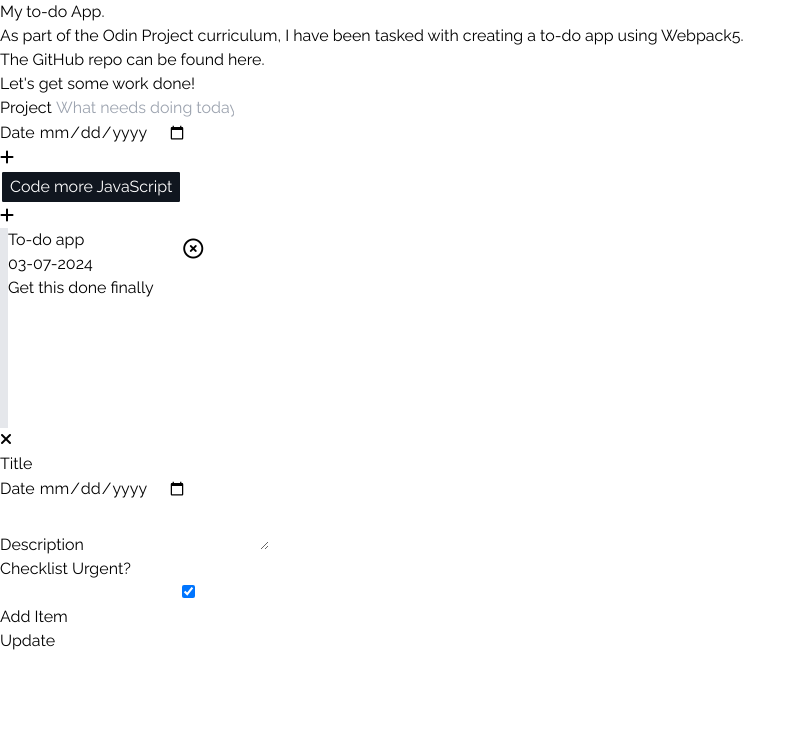
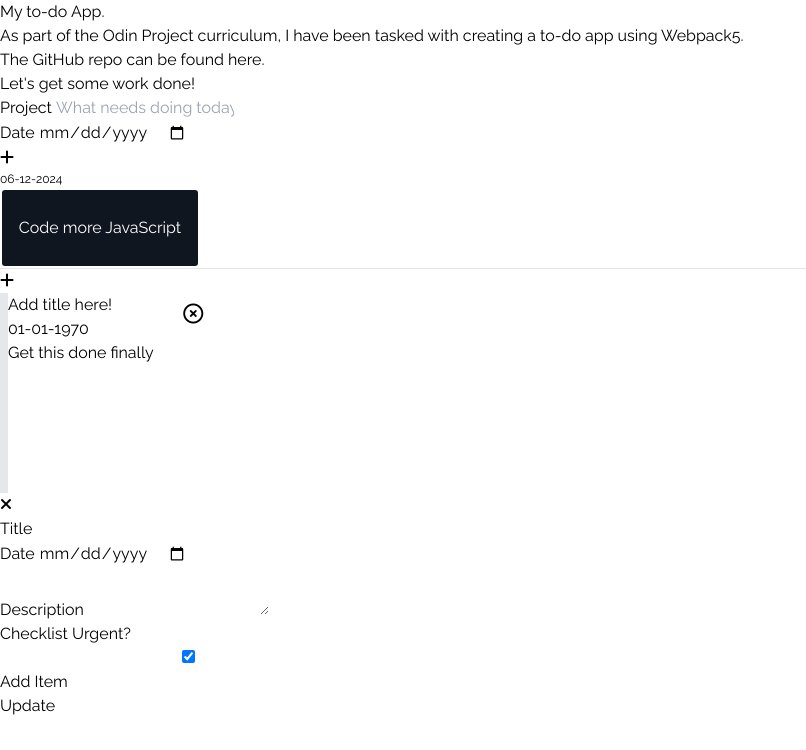
Before and after one commit to Moomins07/project-todo-app-top, a website built with webpack: page src/index.html in a window 1280 px wide. Shown: the whole page, without its empty margins (0-806 px from the left). Built offline with nearby package versions, Linux system fonts and the light colour scheme.

Commit message:
fixing category text overflow issues

```diff
--- a/src/Todo.js
+++ b/src/Todo.js
@@ -1,13 +1,14 @@
 import formatDate from "./utils"
 
-function Todo(project, date) {
-    this.project = project
+function Todo(date) {
+    this.project = typeof project === 'string' ? project : project.value; // Ensure it is a string
     this.date = formatDate(date)
     this.id = Math.random().toString(16).slice(2)
     this.dateOfCreation = formatDate(Date.now())
     this.isUrgent = null
     this.description = null
     this.todos = []
+    console.log(`Created Todo: Project=${this.project}, Date=${this.date}, ID=${this.id}`); // Debug log
 }
 
 function SubTodo(name) {
@@ -16,8 +17,9 @@ function SubTodo(name) {
     this.id = Math.random().toString(16).slice(2) + '-SUBTODO'
 }
 
-function Project(name) {
+function Project(name, date) {
     this.name = name
+    this.date = date
     this.id = Math.random().toString(16).slice(2)
     this.projectTodos = []
 }
--- a/src/css/style.css
+++ b/src/css/style.css
@@ -31,6 +31,8 @@
   transition: transform 0.3s ease-in-out; /* Define the property and duration */
   border-radius: 0.2rem;
   padding: 0.2rem 0.5rem;
+  min-height: 80px;
+  height: 100%;
 }
 
 .project-button:hover {
@@ -58,6 +60,20 @@
   white-space: normal; */
 }
 
+.truncate-button {
+  display: -webkit-box !important; /* Display as a WebKit box */
+  -webkit-box-orient: vertical !important; /* Vertical orientation */
+  -webkit-line-clamp: 1 !important; /* Limit to 2 lines */
+  overflow: hidden; /* Hide overflow */
+  text-overflow: ellipsis; /* Ellipsis for overflow text */
+  white-space: normal; /* Allow wrapping */
+  width: 200px; /* Set a fixed width */
+  padding: 10px; /* Optional padding */
+  border-radius: 5px; /* Optional border radius */
+  cursor: pointer; /* Pointer cursor for button */
+  word-wrap: break-word; /* Ensure words break properly */
+}
+
 #checklistItems > li {
   cursor: pointer !important;
 }
@@ -79,3 +95,7 @@ button {
   display: flex;
   justify-content: space-between;
 }
+
+.project-date {
+  font-size: 12px;
+}
--- a/src/index.html
+++ b/src/index.html
@@ -86,7 +86,7 @@
         </form>
       </div>
 
-      <div id="project-names" class="project-names flex flex-row gap-4 flex-wrap w-full justify-items-start"></div>
+      <div id="project-names" class="project-names flex flex-col sm:flex-row gap-4 flex-wrap w-full justify-items-start"></div>
 
       <div class="container mx-auto">
         <div class="max-w-8xl">
--- a/src/state.js
+++ b/src/state.js
@@ -141,15 +141,17 @@ function _newProject(e) {
 
     e.preventDefault()
 
-    // if (projectText === '' || projectDate === '') {
-    //     alert('Please fill in both fields!')
-    // } else {
-    const project = new Project(projectText)
-    addProject(project)
-    setCurrentProject(project)
-    _renderProjectNamesToDOM(e)
+    if (projectText === '' || projectDate === '') {
+        alert('Please fill in both fields!')
+    } else {
+        const project = new Project(projectText, projectDate)
+        addProject(project)
+        setCurrentProject(project)
+        _renderProjectNamesToDOM(e)
+        projectName.value = ''
+    }
     // console.log(`Current Project:`, getCurrentProject())
-    // }
+
 
     // console.log(getCurrentProject())
 
@@ -181,10 +183,11 @@ function _newSubTodo(todo) {
 function _defaultProjects() {
 
 
-    const project1 = new Project('Code more JavaScript')
+    const project1 = new Project('Code more JavaScript', '12/06/2024')
     setCurrentProject(project1)
-
-    const todo1 = new Todo('To-do app', '07/03/2024');
+    const d = new Date()
+    const date = d.getDate()
+    const todo1 = new Todo(date);
     todo1.isUrgent = true
     todo1.todos.push(new SubTodo('Get this done finally'));
     project1.projectTodos.push(todo1);
--- a/src/ui.js
+++ b/src/ui.js
@@ -16,11 +16,13 @@ import {
 } from "./state";
 import { SubTodo } from "./Todo";
 import { TODO_CONTAINER, MODAL } from "./constants";
+import formatDate from "./utils";
 
 let mouseDownOutside = false;
 
 
 function _displayTodo(todo) {
+    console.log(todo)
     const div = document.createElement('div')
     const todoList = document.createElement('div')
     const ul = document.createElement('ul')
@@ -67,9 +69,15 @@ function _renderProjectNamesToDOM() {
     projectNamesDiv.innerHTML = ''
 
     projects.forEach((project, index) => {
+        const div = document.createElement('div')
+        const h6 = document.createElement('h6')
         const button = document.createElement('button')
+        const hr = document.createElement('hr')
 
-        button.classList.add('project-button', 'text-xl')
+        h6.classList.add('project-date', 'pl-2')
+        h6.innerHTML = formatDate(project.date)
+        div.classList.add('mb-5')
+        button.classList.add('project-button', 'text-xl', 'todo-list', 'truncate-button')
 
         button.setAttribute('data-id', project.id)
         button.setAttribute('data-index', index)
@@ -81,7 +89,13 @@ function _renderProjectNamesToDOM() {
             button.classList.add('active-button')
         }
 
-        projectNamesDiv.append(button)
+
+
+        projectNamesDiv.append(div)
+        div.append(h6)
+        div.append(button)
+        div.insertAdjacentElement('afterend', hr);
+
     })
 
     _renderTodosToDOM()
@@ -419,8 +433,7 @@ function _renderTodoList(todo) {
 
         if (item) {
             if (item.done) {
-                li.classList.add('line-through');
-                li.classList.add('opacity-50')
+                li.classList.add('line-through', 'opacity-50');
             }
 
         }
--- a/src/utils.js
+++ b/src/utils.js
@@ -1,12 +1,20 @@
 function formatDate(date) {
     if (date) {
         const d = new Date(date);
+        if (isNaN(d.getTime())) {
+            // Handle invalid date
+            console.error("Invalid date:", date);
+            return "Invalid Date";
+        }
         const day = String(d.getDate()).padStart(2, '0');
         const month = String(d.getMonth() + 1).padStart(2, '0'); // Months start at 0
         const year = d.getFullYear();
         return `${day}-${month}-${year}`;
-    } else return `No date set`
+    } else {
+        return "No date set";
+    }
 }
 
 
+
 export default formatDate
```
